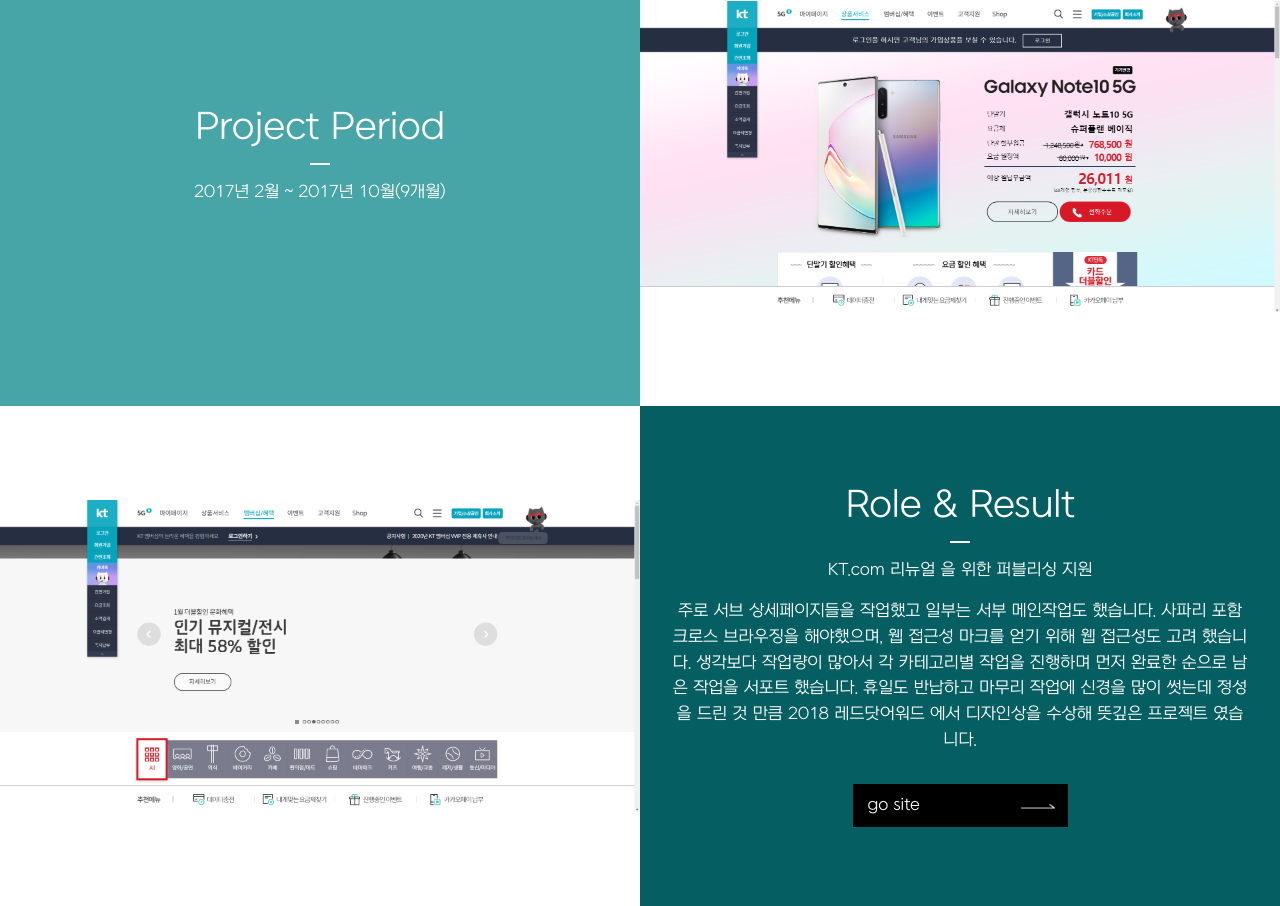
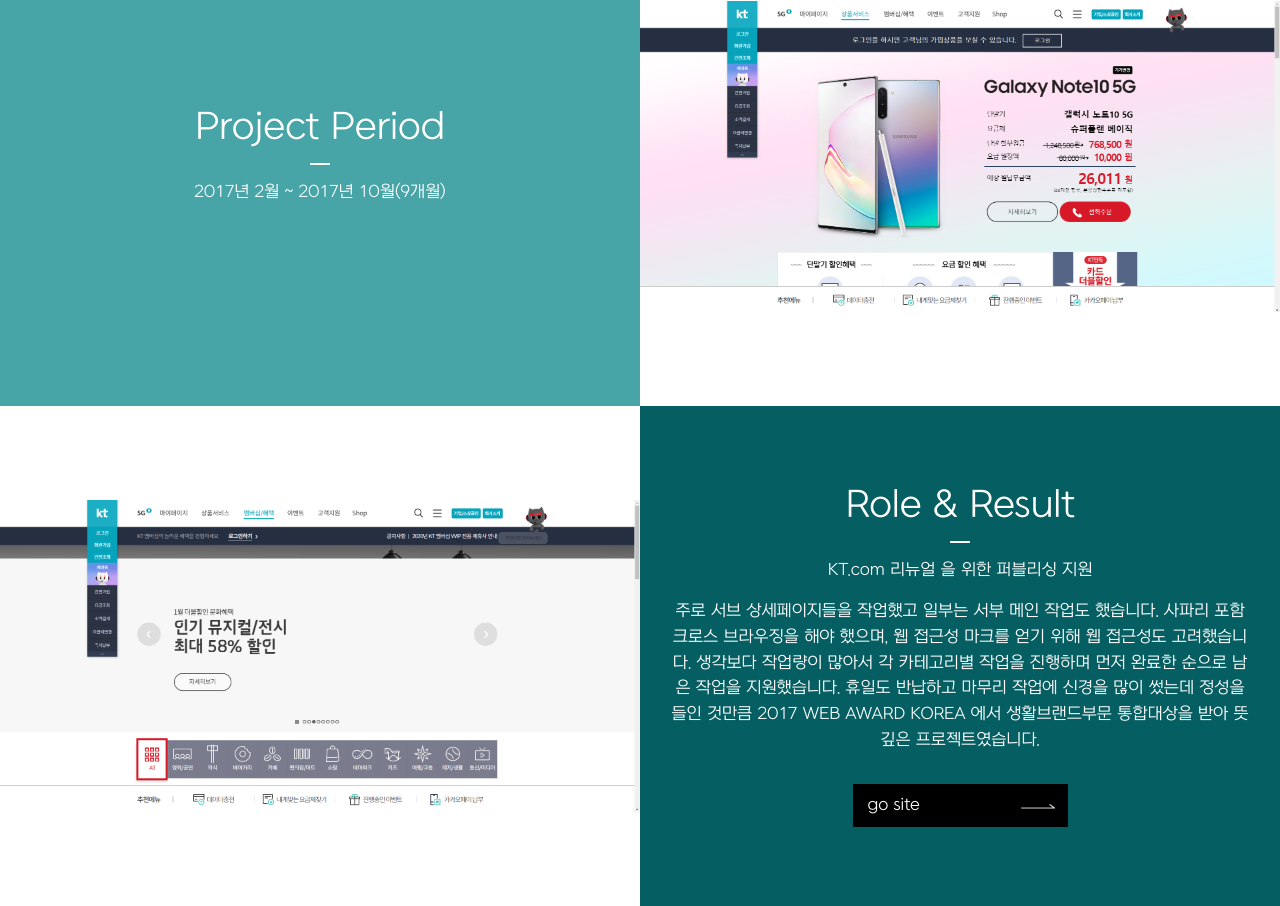
Before and after one commit to jins-web/jins-web.github.io, a plain HTML site: page sub_detail03.html in a window 1280 px wide. Shown: the part 1394-2300 px from the top of the page. Drawn offline with Linux system fonts and the light colour scheme.

Commit message:
Update sub_detail03.html

```diff
--- a/sub_detail03.html
+++ b/sub_detail03.html
@@ -58,6 +58,7 @@
 		<div class="randing-sec">
 			<h2>what I do</h2>
 			<P>I creative websites</P>
+			<a href="sub.html" class="btn-classic center">go back<span></span></a>
 		</div>
 	</div>
 	<div class="section fp-auto-height" id="section1">
@@ -76,7 +77,7 @@
 			<div class="sub-detail-txt sub-bg03">
 				<h2>Role & Result</h2>
 				<P class="sub-txt">KT.com 리뉴얼 을 위한 퍼블리싱 지원</P>
-				<P class="sub-txt">주로 서브 상세페이지들을 작업했고 일부는 서부 메인작업도 했습니다. 사파리 포함 크로스 브라우징을 해야했으며, 웹 접근성 마크를 얻기 위해 웹 접근성도 고려 했습니다. 생각보다 작업량이 많아서 각 카테고리별 작업을 진행하며 먼저 완료한 순으로 남은 작업을 서포트 했습니다. 휴일도 반납하고 마무리 작업에 신경을 많이 썻는데 정성을 드린 것 만큼 2018 레드닷어워드 에서 디자인상을 수상해 뜻깊은 프로젝트 였습니다.</P>
+				<P class="sub-txt">주로 서브 상세페이지들을 작업했고 일부는 서부 메인 작업도 했습니다. 사파리 포함 크로스 브라우징을 해야 했으며, 웹 접근성 마크를 얻기 위해 웹 접근성도 고려했습니다. 생각보다 작업량이 많아서 각 카테고리별 작업을 진행하며 먼저 완료한 순으로 남은 작업을 지원했습니다. 휴일도 반납하고 마무리 작업에 신경을 많이 썼는데 정성을 들인 것만큼 2017 WEB AWARD KOREA 에서 생활브랜드부문 통합대상을 받아 뜻깊은 프로젝트였습니다.</P>
 				<a href="https://www.kt.com/" class="btn-classic center">go site<span></span></a>
 			</div>
 		</div>
```
